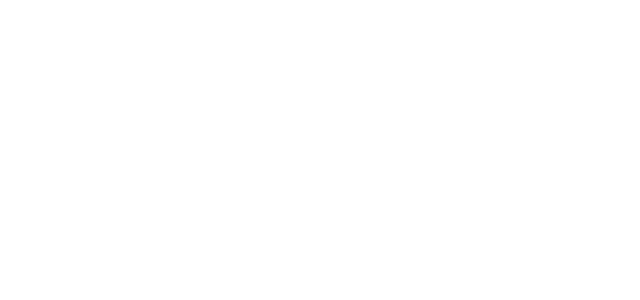
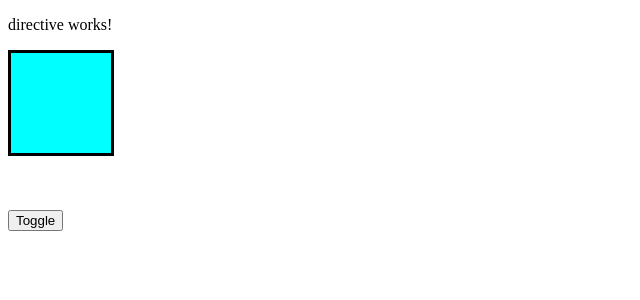
Before and after one commit to AnkushMore100/Javascript, an Angular app in the folder Angular Project/myApplication/: page /directive in a window 1280 px wide. Before the commit this address led to /. Shown: the top 300 px of the page, without its empty margins (0-640 px from the left). Built offline with nearby package versions, Linux system fonts and the light colour scheme.

Commit message:
ng if directive

```diff
--- a/Angular Project/myApplication/src/app/app-routing.module.ts
+++ b/Angular Project/myApplication/src/app/app-routing.module.ts
@@ -3,11 +3,13 @@ import { RouterModule, Routes } from '@angular/router';
 import { HomeComponent } from './home/home.component';
 import { DatabindingComponent } from './databinding/databinding.component';
 import { TestComponent } from './test/test.component';
+import { DirectiveComponent } from './directive/directive.component';
 
 const routes: Routes = [
   {path : "", component: HomeComponent},
   {path :"datbinding", component :DatabindingComponent},
-  {path : 'test', component : TestComponent}
+  {path : 'test', component : TestComponent},
+  {path : 'directive', component : DirectiveComponent}
 ];
 
 @NgModule({
--- a/Angular Project/myApplication/src/app/app.component.html
+++ b/Angular Project/myApplication/src/app/app.component.html
@@ -1,4 +1,5 @@
 
 
-
+<!-- he nhi lavl tr dusrya page vr jau shkt nhi
+method-1 -->
 <router-outlet></router-outlet>
--- a/Angular Project/myApplication/src/app/app.module.ts
+++ b/Angular Project/myApplication/src/app/app.module.ts
@@ -7,13 +7,15 @@ import { HomeComponent } from './home/home.component';
 import { FormsModule } from '@angular/forms';
 import { DatabindingComponent } from './databinding/databinding.component';
 import { TestComponent } from './test/test.component';
+import { DirectiveComponent } from './directive/directive.component';
 
 @NgModule({
   declarations: [ // comopo/directive/pipe
     AppComponent,
     HomeComponent,
     DatabindingComponent,
-    TestComponent
+    TestComponent,
+    DirectiveComponent
   ],
   imports: [  //modules update
     BrowserModule,
--- /dev/null
+++ b/Angular Project/myApplication/src/app/directive/directive.component.css
@@ -0,0 +1,5 @@
+.div-container{
+    height: 100px;
+    width: 100px;
+    border: 3px solid black;
+    background-color: aqua}
--- /dev/null
+++ b/Angular Project/myApplication/src/app/directive/directive.component.html
@@ -0,0 +1,5 @@
+<p>directive works!</p>
+
+
+<div class="div-container" *ngIf = "showDiv"></div><br><br> <br>
+<button (click) = 'toggle()'>Toggle</button>
--- /dev/null
+++ b/Angular Project/myApplication/src/app/directive/directive.component.ts
@@ -0,0 +1,14 @@
+import { Component } from '@angular/core';
+
+@Component({
+  selector: 'app-directive',
+  templateUrl: './directive.component.html',
+  styleUrls: ['./directive.component.css']
+})
+export class DirectiveComponent {
+showDiv : boolean = true;
+toggle(){
+// this.showDiv = false;
+this.showDiv = !this.showDiv;
+}
+}
--- a/Angular Project/myApplication/src/app/home/home.component.html
+++ b/Angular Project/myApplication/src/app/home/home.component.html
@@ -1,4 +1,6 @@
 <p>home works!</p>
 
 <button routerLink = '/datbinding'>Data Binding</button>
-<button routerLink = '/test'>Test</button>
+<button routerLink = '/test'>Test way1</button>
+<button (click)="test()">Test way2</button>
+<button (click)="directivecompo()">directive</button>
--- a/Angular Project/myApplication/src/app/home/home.component.ts
+++ b/Angular Project/myApplication/src/app/home/home.component.ts
@@ -1,4 +1,5 @@
 import { Component } from '@angular/core';
+import { Router } from '@angular/router';
 
 @Component({
   selector: 'app-home',
@@ -6,5 +7,14 @@ import { Component } from '@angular/core';
   styleUrls: ['./home.component.css']
 })
 export class HomeComponent {
+// constructor is a method which get invoked internally at the time of component initialization
+  constructor(private router : Router){}
 
+  test(){
+    this.router.navigateByUrl('test')
+  }
+
+  directivecompo(){
+    this.router.navigateByUrl('directive')
+  }
 }
```
Also changed, not shown: 1 other file (tests, documents, lock files or other folders).
